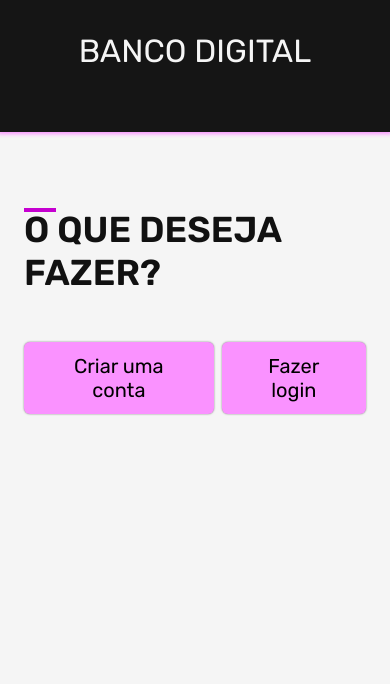
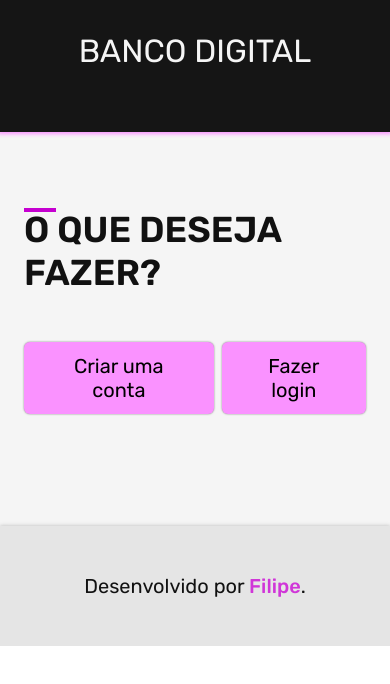
Before and after one commit to filipegallodev/banco-digital, a Next.js app in the folder frontend-nextjs/: page / in a window 390 px wide. Shown: the top 684 px of the page. Built offline with nearby package versions, Linux system fonts and the light colour scheme; no server answers; sample sign-in values are in the browser's storage.

Commit message:
feat: footer / styles change for mobile screen / dashboard styles

```diff
--- a/frontend-nextjs/src/components/Dashboard/DashboardContainer.tsx
+++ b/frontend-nextjs/src/components/Dashboard/DashboardContainer.tsx
@@ -11,6 +11,12 @@ const Container = styled.div`
   width: 100%;
   margin: 32px 0;
   gap: 16px;
+  @media (max-width: 800px) {
+    grid-template-columns: 1fr 1fr;
+  }
+  @media (max-width: 600px) {
+    grid-template-columns: 1fr;
+  }
 `;
 
 export default DashboardContainer;
--- /dev/null
+++ b/frontend-nextjs/src/components/Footer.tsx
@@ -0,0 +1,42 @@
+import React from "react";
+import styled from "styled-components";
+import * as Styled from "@/components/styles/Components.styled";
+
+const Footer = () => {
+  return (
+    <FooterStyled>
+      <Container>
+        <Styled.Text>
+          Desenvolvido por{" "}
+          <LinkStyled href="https://github.com/filipegallodev">
+            Filipe
+          </LinkStyled>
+          .
+        </Styled.Text>
+      </Container>
+    </FooterStyled>
+  );
+};
+
+const FooterStyled = styled.footer`
+  width: 100%;
+  margin-top: 64px;
+  background: #e5e5e5;
+  padding: 48px 24px;
+  box-shadow: 0px 0px 4px rgba(0, 0, 0, 0.25);
+`;
+
+const Container = styled.div`
+  text-align: center;
+`;
+
+const LinkStyled = styled.a`
+  font-weight: 500;
+  color: #d036d8;
+  transition: 0.1s;
+  &:hover {
+    color: #fb00ff;
+  }
+`;
+
+export default Footer;
--- a/frontend-nextjs/src/components/styles/Components.styled.ts
+++ b/frontend-nextjs/src/components/styles/Components.styled.ts
@@ -135,7 +135,6 @@ export const ThirdTitle = styled.h3`
 
 export const Text = styled.p`
   font-size: 1.25rem;
-  margin-bottom: 8px;
 `;
 
 export const ButtonContainer = styled.div`
--- a/frontend-nextjs/src/pages/emprestimos/index.tsx
+++ b/frontend-nextjs/src/pages/emprestimos/index.tsx
@@ -7,6 +7,7 @@ import React from "react";
 import LoanSection from "@/components/Loan/LoanSection";
 import SectionContainer from "@/components/Section/SectionContainer";
 import SectionTitle from "@/components/Section/SectionTitle";
+import Footer from "@/components/Footer";
 
 export default function Emprestimos() {
   const user = useTokenAuthentication();
@@ -28,6 +29,7 @@ export default function Emprestimos() {
           <LoanSection />
         </SectionContainer>
       </main>
+      <Footer />
     </>
   );
 }
--- a/frontend-nextjs/src/pages/index.tsx
+++ b/frontend-nextjs/src/pages/index.tsx
@@ -13,6 +13,7 @@ import Success from "@/components/Status/Success";
 import { Backdrop, CircularProgress } from "@mui/material";
 import SectionTitle from "@/components/Section/SectionTitle";
 import SectionContainer from "@/components/Section/SectionContainer";
+import Footer from "@/components/Footer";
 
 export default function Home() {
   const user = useTokenAuthentication();
@@ -53,6 +54,7 @@ export default function Home() {
           ) : null}
         </SectionContainer>
       </main>
+      <Footer />
       <Backdrop
         sx={{ color: "#fff", zIndex: (theme) => theme.zIndex.drawer + 1 }}
         open={login.loading || register.loading || user.loading}
--- a/frontend-nextjs/src/pages/painel.tsx
+++ b/frontend-nextjs/src/pages/painel.tsx
@@ -12,6 +12,7 @@ import { fetchTransactionsList } from "@/store/reducers/transactions";
 import Head from "next/head";
 import React, { useEffect } from "react";
 import styled from "styled-components";
+import Footer from "@/components/Footer";
 
 export default function Painel() {
   const user = useTokenAuthentication();
@@ -40,8 +41,8 @@ export default function Painel() {
         <SectionContainer>
           <SectionTitle>Visão geral</SectionTitle>
           <WelcomeMessage>
-            Olá, {user.data && user.data.user?.firstName}! Aqui está o resumo de
-            sua conta:
+            Olá<strong>{user.data && ", " + user.data.user?.firstName}</strong>!
+            Aqui está o resumo de sua conta:
           </WelcomeMessage>
           <DashboardContainer>
             <DashboardItem
@@ -84,6 +85,7 @@ export default function Painel() {
           </DashboardContainer>
         </SectionContainer>
       </main>
+      <Footer />
     </>
   );
 }
--- a/frontend-nextjs/src/pages/perfil/index.tsx
+++ b/frontend-nextjs/src/pages/perfil/index.tsx
@@ -14,6 +14,7 @@ import Success from "@/components/Status/Success";
 import { Backdrop, CircularProgress } from "@mui/material";
 import SectionContainer from "@/components/Section/SectionContainer";
 import SectionTitle from "@/components/Section/SectionTitle";
+import Footer from "@/components/Footer";
 
 export default function Perfil() {
   const user = useTokenAuthentication();
@@ -51,6 +52,7 @@ export default function Perfil() {
           {profileScreen}
         </SectionContainer>
       </main>
+      <Footer />
       <Backdrop
         sx={{ color: "#fff", zIndex: (theme) => theme.zIndex.drawer + 1 }}
         open={user.loading}
--- a/frontend-nextjs/src/pages/transferencias/index.tsx
+++ b/frontend-nextjs/src/pages/transferencias/index.tsx
@@ -7,6 +7,7 @@ import TransactionSection from "@/components/Transaction/TransactionSection";
 import useTokenAuthentication from "@/hooks/useTokenAuthentication";
 import Head from "next/head";
 import React from "react";
+import Footer from "@/components/Footer";
 
 export default function Transferencias() {
   const user = useTokenAuthentication();
@@ -31,6 +32,7 @@ export default function Transferencias() {
           <TransactionSection />
         </SectionContainer>
       </main>
+      <Footer />
     </>
   );
 }
--- a/frontend-nextjs/src/pages/transferencias/nova/index.tsx
+++ b/frontend-nextjs/src/pages/transferencias/nova/index.tsx
@@ -13,6 +13,7 @@ import { clearTransactionStatus } from "@/store/reducers/transactions";
 import { Backdrop, CircularProgress } from "@mui/material";
 import Head from "next/head";
 import React, { useEffect } from "react";
+import Footer from "@/components/Footer";
 
 export default function Nova() {
   const user = useTokenAuthentication();
@@ -42,6 +43,7 @@ export default function Nova() {
           <FormTransaction />
         </SectionContainer>
       </main>
+      <Footer />
       <Backdrop
         sx={{ color: "#fff", zIndex: (theme) => theme.zIndex.drawer + 1 }}
         open={transactions.loading}
--- a/frontend-nextjs/src/styles/globals.css
+++ b/frontend-nextjs/src/styles/globals.css
@@ -13,9 +13,12 @@ body {
   overflow-x: hidden;
 }
 
-body {
+body > div {
   color: #111;
   background: #f5f5f5;
+  display: flex;
+  flex-direction: column;
+  justify-content: space-between;
 }
 
 a {
```
Also changed, not shown: frontend-nextjs/src/components/Dashboard/DashboardItem.tsx (+13 -2 lines).
